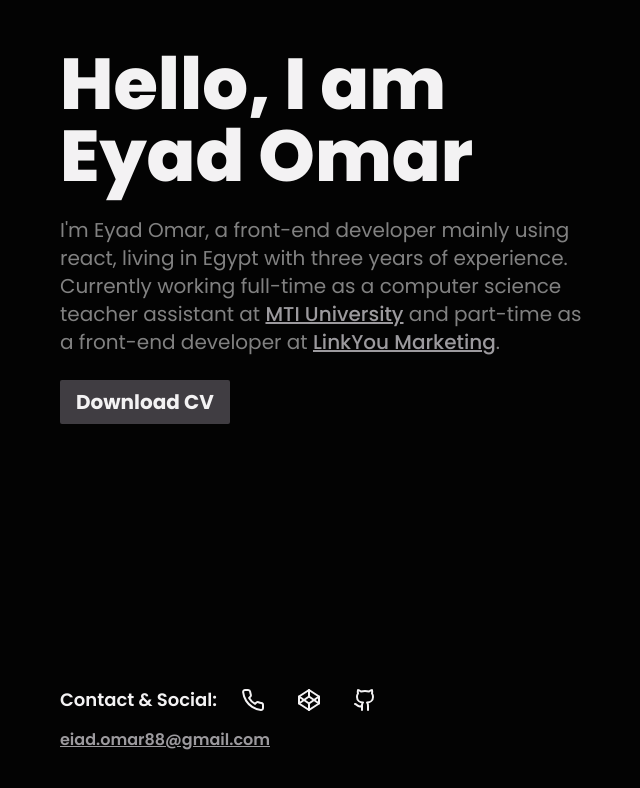
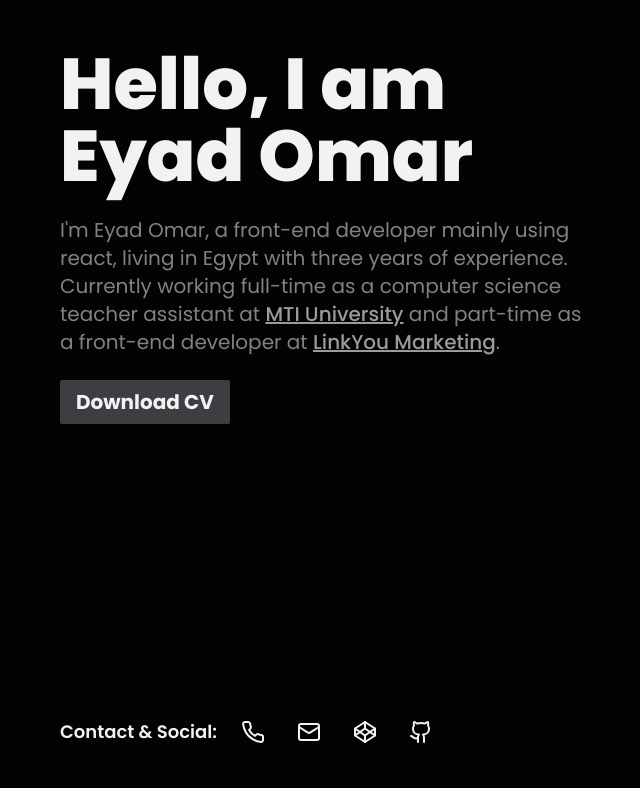
Before and after one commit to EyadOmar/portfolio, a React (Vite) app: page / in a window 1280 px wide. Shown: the top 788 px of the page, without its empty margins (36-676 px from the left). Built offline with nearby package versions, Linux system fonts and the light colour scheme.

Commit message:
chaned email to icon instead of text

```diff
--- a/src/components/Footer.tsx
+++ b/src/components/Footer.tsx
@@ -1,8 +1,7 @@
-import { Codepen, Github, Phone } from "lucide-react";
+import { Codepen, Github, Mail, Phone } from "lucide-react";
 function Footer() {
   return (
-    <footer className="mt-auto flex flex-col gap-2 text-lg font-semibold">
-      <div className="flex items-center gap-4">
+    <footer className="mt-auto flex items-center gap-4 text-lg font-semibold">
       <p>Contact & Social: </p>
       <a
         href="https://wa.me/+201002379226"
@@ -12,6 +11,14 @@ function Footer() {
         className="hover:bg-foreground hover:text-background rounded-full  p-2 transition-all duration-200 ease-in-out hover:scale-105"
       >
         <Phone />
+      </a>
+      <a
+        href="mailto:eiad.omar88@gmail.com"
+        aria-label="email"
+        title="email"
+        className="hover:bg-foreground hover:text-background rounded-full  p-2 transition-all duration-200 ease-in-out hover:scale-105"
+      >
+        <Mail />
       </a>
       <a
         href="https://codepen.io/EyadOmar"
@@ -31,13 +38,6 @@ function Footer() {
       >
         <Github />
       </a>
-      </div>
-      <a
-        className="text-foreground-300 text-base underline"
-        href="mailto:eiad.omar88@gmail.com"
-      >
-        eiad.omar88@gmail.com
-      </a>
     </footer>
   );
 }
```
Lines whose indentation alone changed are shown as unchanged.
